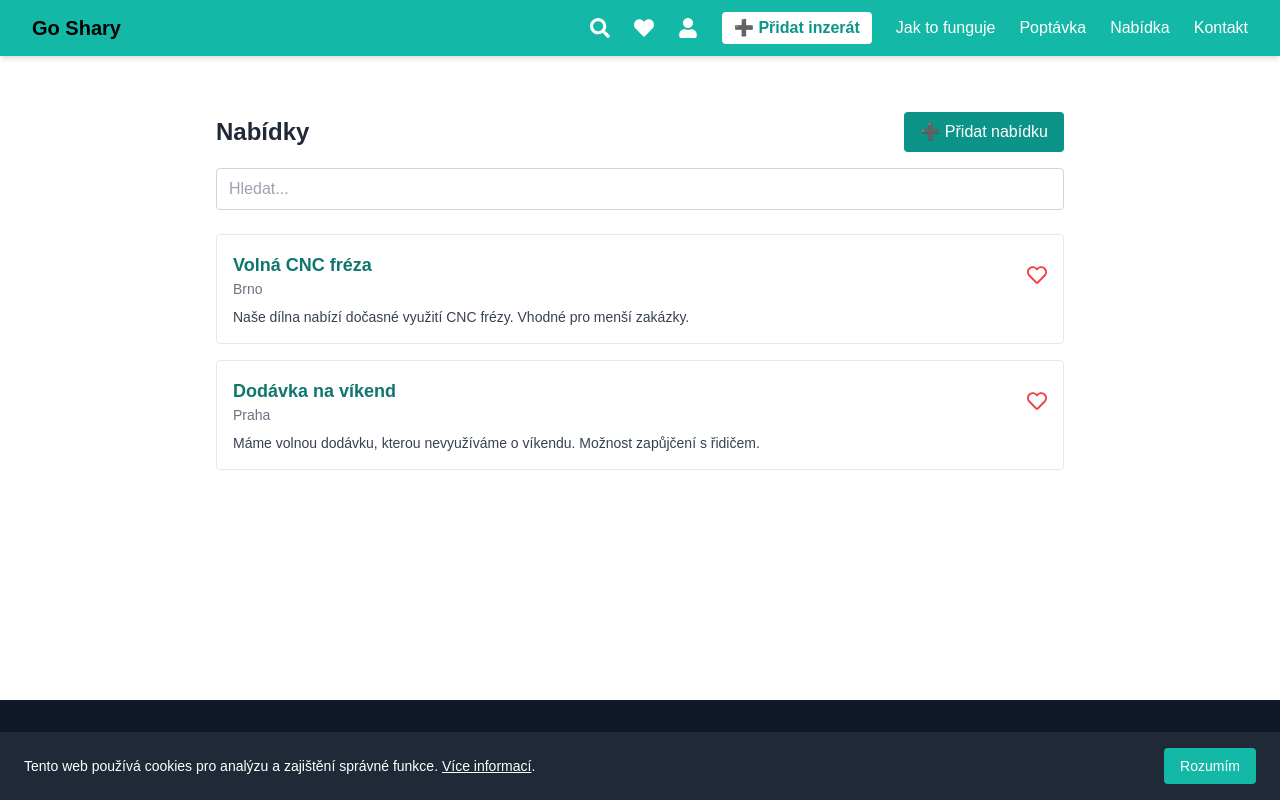
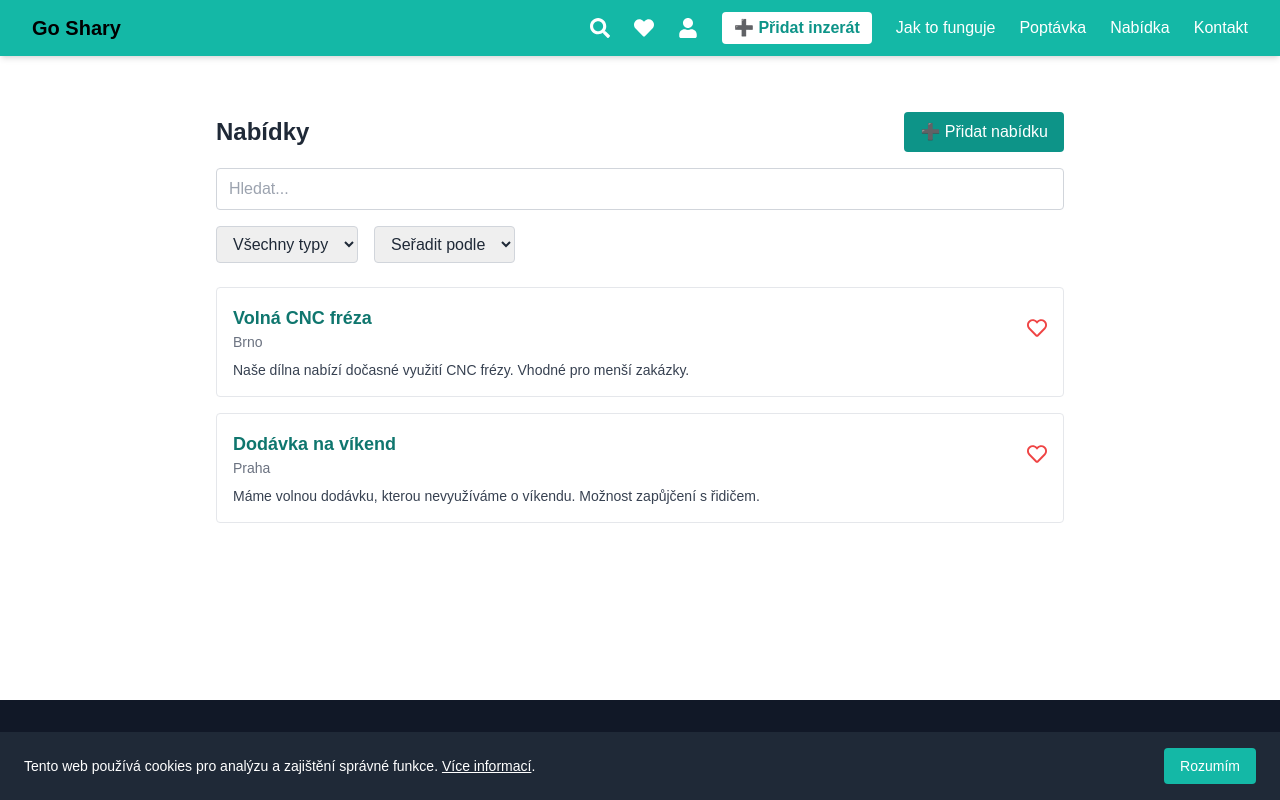
Before and after one commit to Tekier10/goshary, a Next.js app: page /nabidka in a window 1280 px wide. Built offline with nearby package versions, Linux system fonts and the light colour scheme; a web font is replaced by a local one.

Commit message:
Update nabidka.tsx

```diff
--- a/pages/nabidka.tsx
+++ b/pages/nabidka.tsx
@@ -1,9 +1,23 @@
 // pages/nabidka.tsx
 import { useState, useEffect } from 'react'; import Link from 'next/link'; import Head from 'next/head'; import FavouriteButton from '../components/FavouriteButton'; import nabidkyData from '../data/nabidky.json';
 
-export default function NabidkaPage() { const [search, setSearch] = useState(''); const [nabidky, setNabidky] = useState(nabidkyData);
+export default function NabidkaPage() { const [search, setSearch] = useState(''); const [filterTyp, setFilterTyp] = useState(''); const [seraditPodle, setSeraditPodle] = useState(''); const [nabidky, setNabidky] = useState(nabidkyData);
 
-useEffect(() => { const filtered = nabidkyData.filter((n) => n.titulek.toLowerCase().includes(search.toLowerCase()) || n.popis.toLowerCase().includes(search.toLowerCase()) || n.lokalita.toLowerCase().includes(search.toLowerCase()) ); setNabidky(filtered); }, [search]);
+useEffect(() => { let filtered = nabidkyData.filter((n) => n.titulek.toLowerCase().includes(search.toLowerCase()) || n.popis.toLowerCase().includes(search.toLowerCase()) || n.lokalita.toLowerCase().includes(search.toLowerCase()) );
+
+if (filterTyp) {
+  filtered = filtered.filter((n) => n.typ === filterTyp);
+}
+
+if (seraditPodle === 'lokalita') {
+  filtered.sort((a, b) => a.lokalita.localeCompare(b.lokalita));
+} else if (seraditPodle === 'nazev') {
+  filtered.sort((a, b) => a.titulek.localeCompare(b.titulek));
+}
+
+setNabidky(filtered);
+
+}, [search, filterTyp, seraditPodle]);
 
 return ( <> <Head> <title>Nabídky | GoShary</title> </Head> <main className="max-w-4xl mx-auto p-6"> <div className="flex justify-between items-center mb-4"> <h1 className="text-2xl font-bold">Nabídky</h1> <Link
 href="/pridat?typ=nabidka"
@@ -15,8 +29,33 @@ className="bg-teal-600 text-white px-4 py-2 rounded hover:bg-teal-700"
       placeholder="Hledat..."
       value={search}
       onChange={(e) => setSearch(e.target.value)}
-      className="w-full border border-gray-300 rounded px-3 py-2 mb-6"
+      className="w-full border border-gray-300 rounded px-3 py-2 mb-4"
     />
+
+    <div className="flex flex-wrap gap-4 mb-6">
+      <select
+        value={filterTyp}
+        onChange={(e) => setFilterTyp(e.target.value)}
+        className="border border-gray-300 rounded px-3 py-2"
+      >
+        <option value="">Všechny typy</option>
+        <option value="Stroje">Stroje</option>
+        <option value="Prostory">Prostory</option>
+        <option value="Služby">Služby</option>
+        <option value="Materiál">Materiál</option>
+        <option value="Jiné">Jiné</option>
+      </select>
+
+      <select
+        value={seraditPodle}
+        onChange={(e) => setSeraditPodle(e.target.value)}
+        className="border border-gray-300 rounded px-3 py-2"
+      >
+        <option value="">Seřadit podle</option>
+        <option value="nazev">Název</option>
+        <option value="lokalita">Lokalita</option>
+      </select>
+    </div>
 
     <ul className="space-y-4">
       {nabidky.map((n) => (
```
